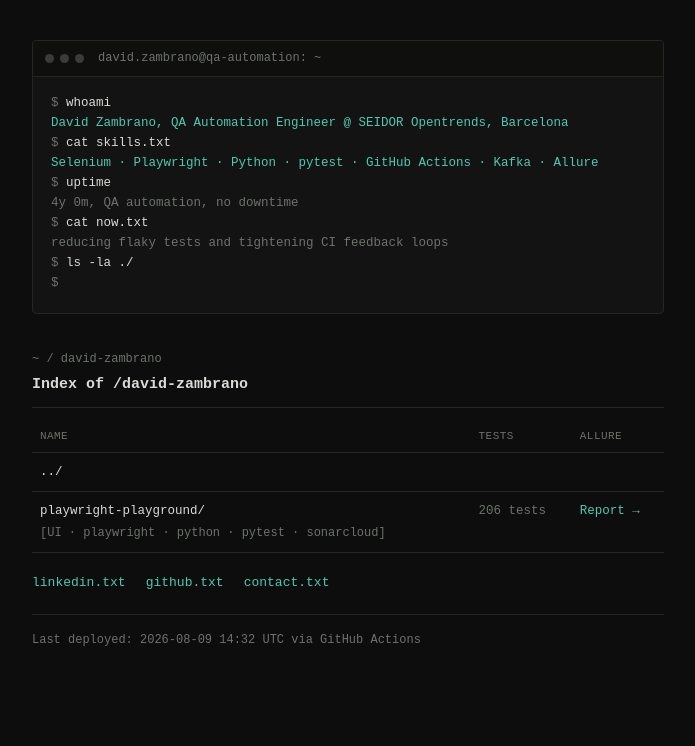
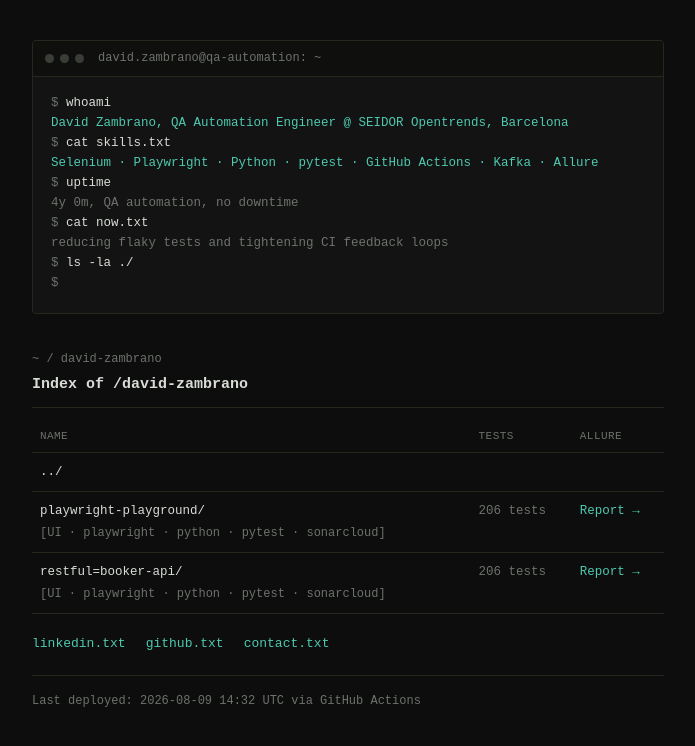
Before and after one commit to davidzambrano/davidzambrano.github.io, a plain HTML site: page index.html in a window 1280 px wide. Shown: the whole page, without its empty margins (292-987 px from the left). Drawn offline with Linux system fonts and the light colour scheme.

Commit message:
Add placeholder for restful-booker API playground project

```diff
--- a/index.html
+++ b/index.html
@@ -295,6 +295,11 @@
           <td class="stat-cell">206 tests</td>
           <td class="report-cell"><a href="https://davidzambrano.github.io/playwright-playground/main/" target="_blank" rel="noopener">Report →</a></td>
         </tr>
+        <tr>
+          <td class="name"><a href="https://github.com/davidzambrano/restful-booker" target="_blank" rel="noopener">restful=booker-api/</a> <span class="tag">[UI · playwright · python · pytest · sonarcloud]</span></td>
+          <td class="stat-cell">206 tests</td>
+          <td class="report-cell"><a href="https://davidzambrano.github.io/playwright-playground/main/" target="_blank" rel="noopener">Report →</a></td>
+        </tr>
       </tbody>
     </table>
 
```
